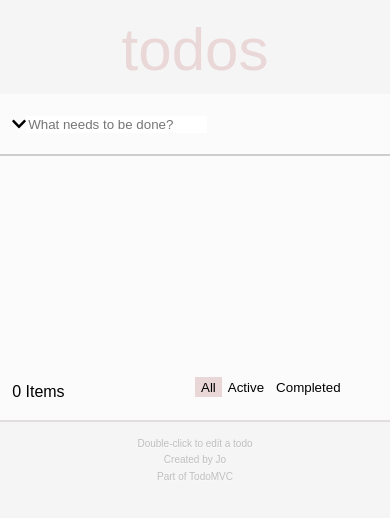
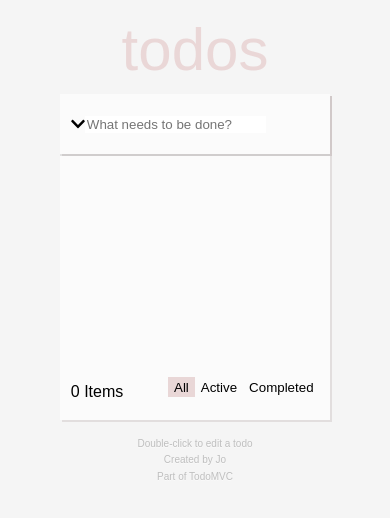
Before and after one commit to verekia/redux-todo, a Next.js app: page / in a window 390 px wide. Shown: the top 518 px of the page. Built offline with nearby package versions, Linux system fonts and the light colour scheme; no server answers; the database is empty.

Commit message:
fixed responsive issue

```diff
--- a/styles/IndexPage.module.scss
+++ b/styles/IndexPage.module.scss
@@ -17,6 +17,9 @@
   @include justifyContentFlexStart;
   @include halfWidth;
   @include heightThirty;
+  @include backgroundReplacementResponsiveSmallest {
+    width: 60%;
+  }
 }
 .todoArea {
   @include makeFlex;
@@ -175,7 +178,12 @@
   @include backgroundItems;
   @include justifyContentSpaceBetween;
   @include flexDirectionColumn;
+  @include backgroundReplacementResponsiveSmallest {
+    min-width: 270px;
+  }
 }
+
+// min-width: 270px;
 
 .deleteButton {
   border: none;
--- a/styles/_mixins.scss
+++ b/styles/_mixins.scss
@@ -127,5 +127,9 @@
   }
 
   @mixin backgroundReplacementResponsiveBig {
-    @media (min-width: 900px) { @content };
+    @media (min-width: 901px) { @content };
   }
+
+  @mixin backgroundReplacementResponsiveSmallest {
+    @media (max-width: 400px) { @content };
+  }
```
